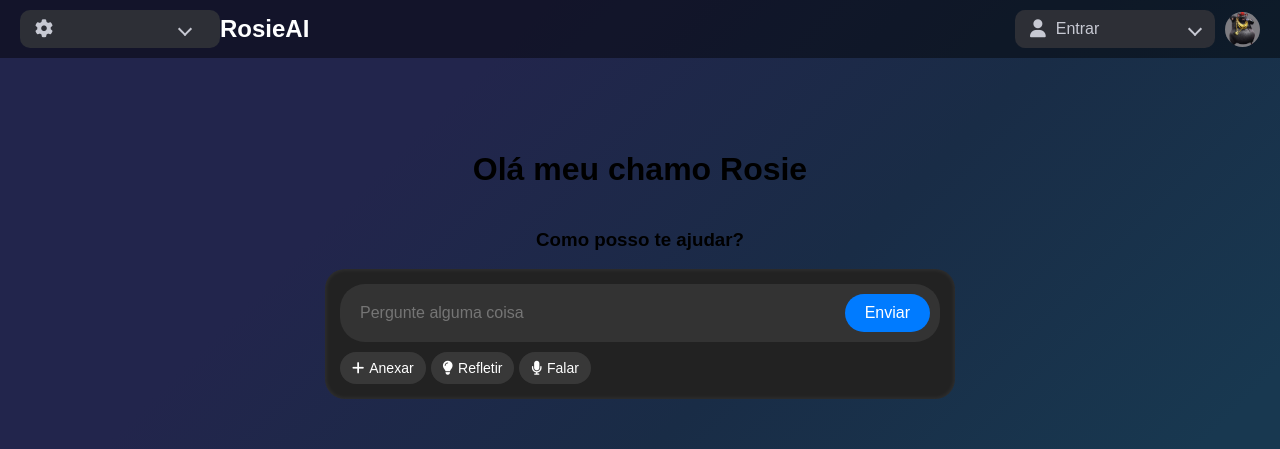
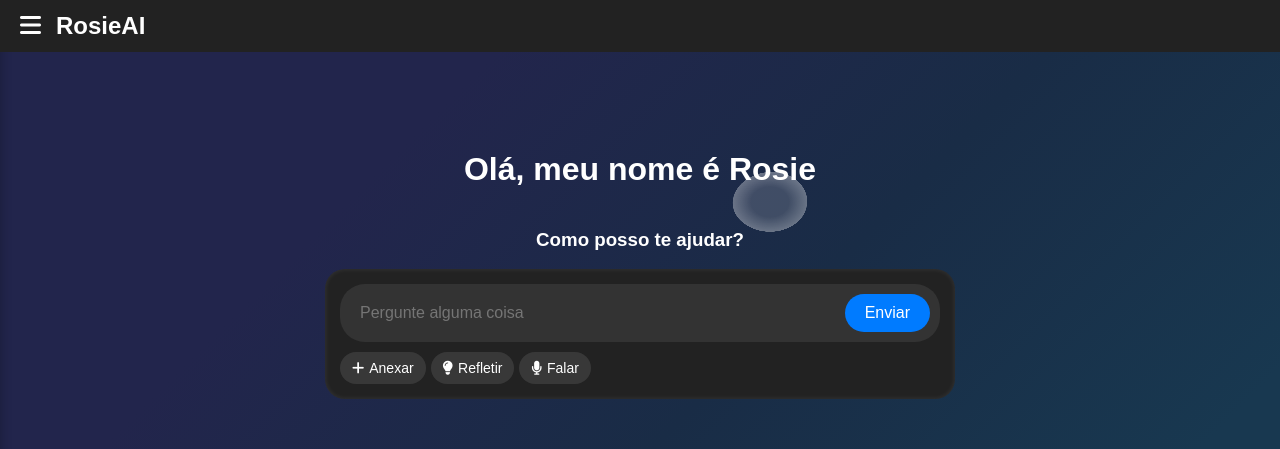
Before and after one commit to TavinScapi/RosieIA, a Django app: page / in a window 1280 px wide. Shown: the top 449 px of the page. Run offline with Django 5.2, Linux system fonts and the light colour scheme; some libraries are stand-ins or nearby versions.

Commit message:
Adiciona nova view e rota para animação de blob; atualiza layout e responsividade da página inicial

```diff
--- a/assistant/static/css/rosie.css
+++ b/assistant/static/css/rosie.css
@@ -19,14 +19,14 @@
 
 header {
     width: 100%;
-    padding: 10px 20px;
-    background-color: #00000070;
+    padding: 12px 20px;
+    background-color: #222;
     color: white;
-    font-size: 24px;
+    font-size: 16px;
     position: fixed;
     top: 0;
     left: 0;
-    z-index: 1000;
+    z-index: 10001;
     display: flex;
     justify-content: space-between;
     align-items: center;
@@ -34,120 +34,98 @@
     /* Inclui o padding no cálculo do tamanho */
 }
 
-.header-left,
-.header-right {
+h1, h3{
+    z-index: 1;
+    color: #ffffff;
+}
+
+.menu-logo {
     display: flex;
     align-items: center;
-    /* Alinha os itens verticalmente */
+    gap: 15px;
 }
 
-.header-left span {
-    font-size: 24px;
+.logo {
+    font-size: 1.5em;
     font-weight: bold;
-    margin-right: 15px;
-    /* Espaço entre o nome e o botão de config */
+    cursor: pointer;
 }
 
-.btn-config,
-.btn-select {
-    padding: 8px 15px;
-    background-color: #4CAF50;
-    color: white;
-    border: none;
-    border-radius: 5px;
+.menu-toggle {
+    font-size: 1.5em;
     cursor: pointer;
-    font-size: 14px;
-    margin-right: 10px;
-    /* Espaço entre os botões */
 }
 
-.btn-config:hover,
-.btn-select:hover {
-    background-color: #45a049;
-    /* Cor ao passar o mouse sobre o botão */
+.sidebar {
+    position: fixed;
+    top: 0;
+    left: -250px;
+    width: 250px;
+    height: 100%;
+    background: #333;
+    color: white;
+    padding-top: 60px;
+    transition: left 0.3s ease;
+    z-index: 10000;
+    box-shadow: 2px 0px 10px rgba(0, 0, 0, 0.2);
 }
 
-.profile-pic {
-    width: 35px;
-    /* Ajusta o tamanho da foto */
-    height: 35px;
-    border-radius: 50%;
-    /* Deixa a foto redonda */
-    object-fit: cover;
-    /* Ajusta a imagem para cobrir o espaço sem distorcer */
-    margin-left: 10px;
-    /* Adiciona um pequeno espaço entre a imagem e o botão */
+.sidebar.active {
+    left: 0;
 }
 
-.dropdown {
-    position: relative;
-    display: inline-block;
+.nav-links {
+    list-style: none;
+    padding: 0;
 }
 
-.btn-dropdown {
-    background-color: #2D2F36;
-    /* Cor escura */
-    color: #C7C9D3;
-    /* Cinza claro */
-    padding: 10px 15px;
-    border: none;
-    cursor: pointer;
-    border-radius: 10px;
-    width: 200px;
-    text-align: left;
-    display: flex;
-    align-items: center;
-    gap: 10px;
-    font-size: 16px;
-    font-weight: 500;
-    position: relative;
+.nav-links li {
+    padding: 15px;
+    text-align: center;
 }
 
-
-.btn-dropdown i {
-    font-size: 18px;
+.nav-links a {
+    color: white;
+    text-decoration: none;
+    font-size: 1.2em;
+    display: block;
 }
 
-.arrow {
-    margin-left: auto;
-    width: 8px;
-    height: 8px;
-    border-left: 2px solid #C7C9D3;
-    border-bottom: 2px solid #C7C9D3;
-    transform: rotate(-45deg);
-    transition: transform 0.3s;
+.divider {
+    border: none;
+    height: 1px;
+    background: #555;
+    margin: 10px 20px;
 }
 
-.dropdown-content {
+.config-container {
     display: none;
-    position: absolute;
-    right: 0;
-    top: 150%;
-    background-color: #3A3D46;
-    box-shadow: 0px 4px 8px rgba(0, 0, 0, 0.2);
-    z-index: 1000;
-    min-width: 200px;
-    border-radius: 10px;
+    position: fixed;
+    top: 50%;
+    left: 50%;
+    transform: translate(-50%, -50%);
+    background: white;
+    padding: 20px;
+    box-shadow: 0px 4px 6px rgba(0, 0, 0, 0.1);
+    border-radius: 8px;
+    z-index: 10001;
 }
 
-.dropdown-content a {
-    color: white;
-    padding: 12px;
-    text-decoration: none;
+.config-container.active {
     display: block;
-    border-radius: 10px;
 }
 
-.dropdown-content a:hover {
-    background-color: #50525A;
+/* Responsividade */
+@media (max-width: 768px) {
+    .menu-toggle {
+        display: block;
+    }
 }
-
-
 
 footer {
     width: 100%;
     padding: 10px;
-    color: white;
+    color: #ffffff;
     text-align: center;
     font-size: 14px;
     position: fixed;
@@ -552,10 +498,23 @@
 
 /* Estilo do ícone de copiar e check */
 .btn-copiar i {
-    transition: transform 0.3s ease;  /* Transição suave para mudança de ícone */
+    transition: transform 0.3s ease;
+    /* Transição suave para mudança de ícone */
 }
 
 /* Efeito de hover no botão de copiar */
 .btn-copiar:hover {
     background-color: #45a049;
 }
+
+
+
+
+canvas {
+    position: absolute;
+    width: 25%;
+    height: 20%;
+    z-index: -100;
+    margin-top: 110px;
+    margin-left: 260px;
+}
--- a/assistant/static/js/rosie.js
+++ b/assistant/static/js/rosie.js
@@ -137,25 +137,39 @@
         let inputContainer = document.querySelector(".input-container");
         let chatContainer = document.querySelector(".chat-container");
         let footer = document.querySelector("footer");
+        let canvas = document.querySelector("canvas");
 
         // Fixando o input-container na parte inferior da tela
         inputContainer.style.position = "fixed";
-        inputContainer.style.bottom = "30px";  // Distância do rodapé
+        inputContainer.style.bottom = "15px";  // Distância do rodapé
         inputContainer.style.width = "100%";
         inputContainer.style.zIndex = "1000";
 
+        inputContainer.style.transform = "scale(0.8)";
+        inputContainer.style.transition = "transform 0.5s ease";
+
         // Ajustando o chat-container para não ser sobreposto
-        chatContainer.style.marginBottom = "160px";  // Espaço extra para o input fixado
+        chatContainer.style.marginBottom = "140px";  // Espaço extra para o input fixado
 
         // Diminuindo o tamanho do footer após a primeira pergunta
-        footer.style.height = "10px";  // Ajusta a altura
+        footer.style.height = "8px";  // Ajusta a altura
         footer.style.fontSize = "12px";  // Diminui o tamanho da fonte
         footer.style.transition = "all 0.5s ease";  // Transição suave para todas as propriedades
 
+        // Ajustando o canvas para 100% de largura e altura e removendo margin-left
+        canvas.style.width = "100%";  // Definindo a largura para 100%
+        canvas.style.height = "100%";  // Definindo a altura para 100%
+        canvas.style.marginLeft = "0";  // Removendo qualquer margin-left
+
+        // Adicionando a transição para suavizar as mudanças de estilo no canvas
+        canvas.style.transition = "transform 0.5s ease, width 0.5s ease, height 0.5s ease, margin-left 0.5s ease";
+
+        // Usando transform para ajustar a posição, se necessário
+        canvas.style.transform = "translateY(-150px)";  // Caso precise reposicionar o canvas
+
+
         primeiraPergunta = false;
     }
-
-
 
     adicionarMensagem("Você: " + prompt, "user");
     input.value = "";
@@ -237,3 +251,326 @@
         });
     }
 };
+
+function toggleMenu() {
+    const sidebar = document.getElementById('sidebar');
+    sidebar.classList.toggle('active');
+}
+
+function resetPage() {
+    location.reload();
+}
+
+function toggleConfig() {
+    const configContainer = document.getElementById('configContainer');
+    configContainer.classList.toggle('active');
+}
+
+function changeLanguage() {
+    const lang = document.getElementById('idioma').value;
+    if (lang === 'en') {
+        document.getElementById('novoChat').textContent = 'New Chat';
+        document.getElementById('sobre').textContent = 'About';
+        document.getElementById('config').textContent = 'Settings';
+        document.getElementById('contato').textContent = 'Contact';
+        document.getElementById('tituloConfig').textContent = 'Settings';
+        document.getElementById('labelIdioma').textContent = 'Language:';
+    } else if (lang === 'pt') {
+        document.getElementById('novoChat').textContent = 'Novo Chat';
+        document.getElementById('sobre').textContent = 'Sobre';
+        document.getElementById('config').textContent = 'Configurações';
+        document.getElementById('contato').textContent = 'Contato';
+        document.getElementById('tituloConfig').textContent = 'Configurações';
+        document.getElementById('labelIdioma').textContent = 'Idioma:';
+    }
+}
+
+
+
+
+let canvas, ctx;
+let render, init;
+let blob;
+
+class Blob {
+    constructor() {
+        this.points = [];
+    }
+
+    init() {
+        for (let i = 0; i < this.numPoints; i++) {
+            let point = new Point(this.divisional * (i + 1), this);
+            // point.acceleration = -1 + Math.random() * 2;
+            this.push(point);
+        }
+    }
+
+    render() {
+        let canvas = this.canvas;
+        let ctx = this.ctx;
+        let position = this.position;
+        let pointsArray = this.points;
+        let radius = this.radius;
+        let points = this.numPoints;
+        let divisional = this.divisional;
+        let center = this.center;
+
+        ctx.clearRect(0, 0, canvas.width, canvas.height);
+
+        pointsArray[0].solveWith(pointsArray[points - 1], pointsArray[1]);
+
+        let p0 = pointsArray[points - 1].position;
+        let p1 = pointsArray[0].position;
+        let _p2 = p1;
+
+        ctx.beginPath();
+        ctx.moveTo(center.x, center.y);
+        ctx.moveTo((p0.x + p1.x) / 2, (p0.y + p1.y) / 2);
+
+        for (let i = 1; i < points; i++) {
+
+            pointsArray[i].solveWith(pointsArray[i - 1], pointsArray[i + 1] || pointsArray[0]);
+
+            let p2 = pointsArray[i].position;
+            var xc = (p1.x + p2.x) / 2;
+            var yc = (p1.y + p2.y) / 2;
+            ctx.quadraticCurveTo(p1.x, p1.y, xc, yc);
+            // ctx.lineTo(p2.x, p2.y);
+
+            ctx.fillStyle = '#000000';
+            // ctx.fillRect(p1.x-2.5, p1.y-2.5, 5, 5);
+
+            p1 = p2;
+        }
+
+        var xc = (p1.x + _p2.x) / 2;
+        var yc = (p1.y + _p2.y) / 2;
+        ctx.quadraticCurveTo(p1.x, p1.y, xc, yc);
+
+        // Criando um gradiente radial
+        let gradient = ctx.createRadialGradient(
+            center.x, center.y, radius / 2,
+            center.x, center.y, radius
+        );
+        gradient.addColorStop(0, '#ffffff2a'); // Vermelho no centro
+        gradient.addColorStop(1, '#ffffff5a'); // Azul na borda
+
+        ctx.fillStyle = gradient; // Aplica o gradiente
+        ctx.fill();
+
+        ctx.strokeStyle = '#000000';
+        requestAnimationFrame(this.render.bind(this));
+    }
+
+    push(item) {
+        if (item instanceof Point) {
+            this.points.push(item);
+        }
+    }
+
+    set color(value) {
+        this._color = value;
+    }
+    get color() {
+        return this._color || '#000000';
+    }
+
+    set canvas(value) {
+        if (value instanceof HTMLElement && value.tagName.toLowerCase() === 'canvas') {
+            this._canvas = canvas;
+            this.ctx = this._canvas.getContext('2d');
+        }
+    }
+    get canvas() {
+        return this._canvas;
+    }
+
+    set numPoints(value) {
+        if (value > 2) {
+            this._points = value;
+        }
+    }
+    get numPoints() {
+        return this._points || 32;
+    }
+
+    set radius(value) {
+        if (value > 0) {
+            this._radius = value;
+        }
+    }
+    get radius() {
+        return this._radius || 150;
+    }
+
+    set position(value) {
+        if (typeof value == 'object' && value.x && value.y) {
+            this._position = value;
+        }
+    }
+    get position() {
+        return this._position || { x: 0.5, y: 0.5 };
+    }
+
+    get divisional() {
+        return Math.PI * 2 / this.numPoints;
+    }
+
+    get center() {
+        return { x: this.canvas.width * this.position.x, y: this.canvas.height * this.position.y };
+    }
+
+    set running(value) {
+        this._running = value === true;
+    }
+    get running() {
+        return this.running !== false;
+    }
+}
+
+class Point {
+    constructor(azimuth, parent) {
+        this.parent = parent;
+        this.azimuth = Math.PI - azimuth;
+        this._components = {
+            x: Math.cos(this.azimuth),
+            y: Math.sin(this.azimuth)
+        };
+
+        this.acceleration = -0.3 + Math.random() * 0.6;
+    }
+
+    solveWith(leftPoint, rightPoint) {
+        this.acceleration = (-0.3 * this.radialEffect + (leftPoint.radialEffect - this.radialEffect) + (rightPoint.radialEffect - this.radialEffect)) * this.elasticity - this.speed * this.friction;
+    }
+
+    set acceleration(value) {
+        if (typeof value == 'number') {
+            this._acceleration = value;
+            this.speed += this._acceleration * 2;
+        }
+    }
+    get acceleration() {
+        return this._acceleration || 0;
+    }
+
+    set speed(value) {
+        if (typeof value == 'number') {
+            this._speed = value;
+            this.radialEffect += this._speed * 5;
+        }
+    }
+    get speed() {
+        return this._speed || 0;
+    }
+
+    set radialEffect(value) {
+        if (typeof value == 'number') {
+            this._radialEffect = value;
+        }
+    }
+    get radialEffect() {
+        return this._radialEffect || 0;
+    }
+
+    get position() {
+        return {
+            x: this.parent.center.x + this.components.x * (this.parent.radius + this.radialEffect),
+            y: this.parent.center.y + this.components.y * (this.parent.radius + this.radialEffect)
+        }
+    }
+
+    get components() {
+        return this._components;
+    }
+
+    set elasticity(value) {
+        if (typeof value === 'number') {
+            this._elasticity = value;
+        }
+    }
+    get elasticity() {
+        return this._elasticity || 0.001;
+    }
+    set friction(value) {
+        if (typeof value === 'number') {
+            this._friction = value;
+        }
+    }
+    get friction() {
+        return this._friction || 0.0085;
+    }
+}
+
+blob = new Blob;
+
+init = function () {
+    canvas = document.createElement('canvas');
+    canvas.setAttribute('touch-action', 'none');
+
+    document.body.appendChild(canvas);
+
+    let resize = function () {
+        canvas.width = window.innerWidth;
+        canvas.height = window.innerHeight;
+    }
+    window.addEventListener('resize', resize);
+    resize();
+
+    let oldMousePoint = { x: 0, y: 0 };
+    let hover = false;
+    let mouseMove = function (e) {
+
+        let pos = blob.center;
+        let diff = { x: e.clientX - pos.x, y: e.clientY - pos.y };
+        let dist = Math.sqrt((diff.x * diff.x) + (diff.y * diff.y));
+        let angle = null;
+
+        blob.mousePos = { x: pos.x - e.clientX, y: pos.y - e.clientY };
+
+        if (dist < blob.radius && hover === false) {
+            let vector = { x: e.clientX - pos.x, y: e.clientY - pos.y };
+            angle = Math.atan2(vector.y, vector.x);
+            hover = true;
+            // blob.color = '#77FF00';
+        } else if (dist > blob.radius && hover === true) {
+            let vector = { x: e.clientX - pos.x, y: e.clientY - pos.y };
+            angle = Math.atan2(vector.y, vector.x);
+            hover = false;
+            blob.color = null;
+        }
+
+        if (typeof angle == 'number') {
+
+            let nearestPoint = null;
+            let distanceFromPoint = 100;
+
+            blob.points.forEach((point) => {
+                if (Math.abs(angle - point.azimuth) < distanceFromPoint) {
+                    // console.log(point.azimuth, angle, distanceFromPoint);
+                    nearestPoint = point;
+                    distanceFromPoint = Math.abs(angle - point.azimuth);
+                }
+
+            });
+
+            if (nearestPoint) {
+                let strength = { x: oldMousePoint.x - e.clientX, y: oldMousePoint.y - e.clientY };
+                strength = Math.sqrt((strength.x * strength.x) + (strength.y * strength.y)) * 10;
+                if (strength > 100) strength = 100;
+                nearestPoint.acceleration = strength / 100 * (hover ? -1 : 1);
+            }
+        }
+
+        oldMousePoint.x = e.clientX;
+        oldMousePoint.y = e.clientY;
+    }
+    // window.addEventListener('mousemove', mouseMove);
+    window.addEventListener('pointermove', mouseMove);
+
+    blob.canvas = canvas;
+    blob.init();
+    blob.render();
+}
+
+init();
--- a/assistant/templates/index.html
+++ b/assistant/templates/index.html
@@ -3,7 +3,7 @@
 
 <head>
     <meta charset="UTF-8">
-    <meta name="viewport" content="width=device-width, initial-scale=1.0">
+    <meta name="viewport" content="width=device-width, initial-scale=1, maximum-scale=1">
     <meta http-equiv="X-UA-Compatible" content="IE=edge">
     <meta name="description"
         content="RosieAI é um chatbot inteligente, desenvolvido para automatizar conversas e oferecer soluções rápidas e eficientes.">
@@ -24,50 +24,48 @@
     <meta property="og:image" content="{% static 'images/rosie-ai-thumbnail.jpg' %}">
     <meta property="og:url" content="https://www.exemplo.com/rosieai">
     <link rel="stylesheet" href="https://cdnjs.cloudflare.com/ajax/libs/font-awesome/6.4.2/css/all.min.css">
-    <script src="https://kit.fontawesome.com/a076d05399.js" crossorigin="anonymous"></script>
 </head>
-
 
 <body>
     <header>
-        <div class="header-left">
-            <div class="dropdown">
-                <button class="btn-dropdown" onclick="toggleDropdown('config-dropdown', 'arrow-config')">
-                    <i class="fas fa-cog"></i> <!-- Ícone de engrenagem -->
-                    <span class="arrow arrow-config"></span>
-                </button>
-                <div id="config-dropdown" class="dropdown-content">
-                    <a href="#">Configurações</a>
-                    <a href="#">Sair</a>
-                </div>
+        <div class="menu-logo">
+            <div class="menu-toggle" onclick="toggleMenu()">
+                <i class="fas fa-bars"></i>
             </div>
-            <span>RosieAI</span>
-        </div>
-        <div class="header-right">
-            <div class="dropdown">
-                <button class="btn-dropdown" onclick="toggleDropdown('user-dropdown', 'arrow-user')">
-                    <i class="fas fa-user"></i> Entrar
-                    <span class="arrow arrow-user"></span>
-                </button>
-                <div id="user-dropdown" class="dropdown-content">
-                    <a href="#">Login</a>
-                    <a href="#">Registrar</a>
-                </div>
-            </div>
-            <img src="{% static 'images/profile-pic.jpg' %}" alt="Foto" class="profile-pic">
+            <div class="logo">RosieAI</div>
         </div>
     </header>
+    <nav class="sidebar" id="sidebar">
+        <ul class="nav-links">
+            <li><a href="#" onclick="resetPage()" id="novoChat">Novo Chat</a></li>
+            <hr class="divider">
+            <li><a href="{% url 'blob_animation' %}" id="sobre">Sobre</a></li>
+            <li><a href="#" onclick="toggleConfig()" id="config">Configurações</a></li>
+            <li><a href="#" id="contato">Contato</a></li>
+        </ul>
+    </nav>
+
+    <div class="config-container" id="configContainer">
+        <h2 id="tituloConfig">Configurações</h2>
+        <label for="idioma" id="labelIdioma">Idioma:</label>
+        <select id="idioma" onchange="changeLanguage()">
+            <option value="pt">Português</option>
+            <option value="en">Inglês</option>
+        </select>
+        <br>
+    </div>
+    <div id="blob-container">
+    </div>
 
 
     <div class="chat-container" id="chat"></div>
-    <h1>Olá meu chamo Rosie</h1>
+    <h1>Olá, meu nome é Rosie</h1>
     <h3>Como posso te ajudar?</h3>
-
     <div class="input-container">
         <div class="input-wrapper">
             <input type="text" id="pergunta" placeholder="Pergunte alguma coisa" oninput="toggleIcon()"
                 onkeydown="handleKeyPress(event)">
-            <button id="btnEnviar" onclick="enviarPergunta()">
+            <button id="btnEnviar" onclick="enviarPergunta()" aria-label="Enviar mensagem" role="button">
                 <span id="btnText">Enviar</span>
                 <i id="btnIcon" class="fas fa-paper-plane" style="display: none;"></i>
             </button>
--- a/assistant/urls.py
+++ b/assistant/urls.py
@@ -1,6 +1,7 @@
 from django.urls import path
-from .views import rosie_response
+from .views import rosie_response, blob_animation  # Importando a view blob_animation
 
 urlpatterns = [
     path("rosie/", rosie_response, name="rosie_response"),
+    path('blob/', blob_animation, name='blob_animation'),
 ]
--- a/assistant/views.py
+++ b/assistant/views.py
@@ -22,3 +22,7 @@
 
 def rosie_interface(request):
     return render(request, "index.html")
+
+
+def blob_animation(request):
+    return render(request, 'blob_animation.html')
```
Also changed, not shown: other parts of assistant/static/css/rosie.css (+18 -50 lines).
